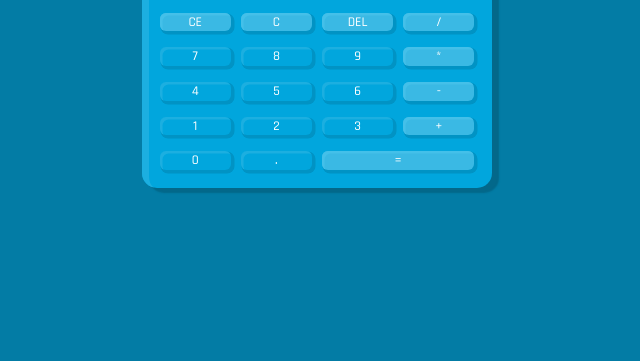
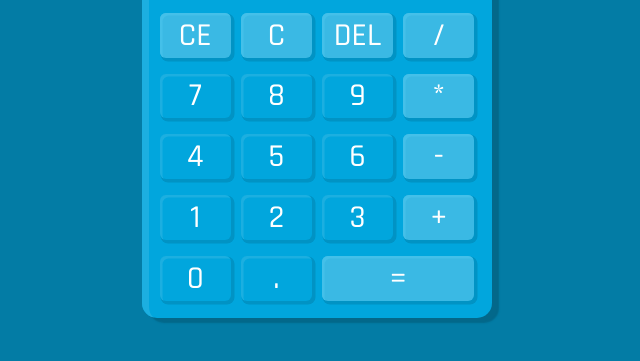
Before and after one commit to JulliaBea/calculadora, a plain HTML site: page index.html in a window 1280 px wide. Shown: the part 179-540 px from the top of the page, without its empty margins (323-963 px from the left). Drawn offline with Linux system fonts and the light colour scheme.

Commit message:
atualizando o css

```diff
--- a/style.css
+++ b/style.css
@@ -66,7 +66,7 @@ body {
     border: hidden;
     border-radius: 6px;
     box-shadow: 2px 2px 0 1.5px #0193c4, inset 2.5px 2.5px #44c0e9;
-    font-size: 2git em;
+    font-size: 2em;
     height: 1.4em;
     cursor: pointer;
 }
```
